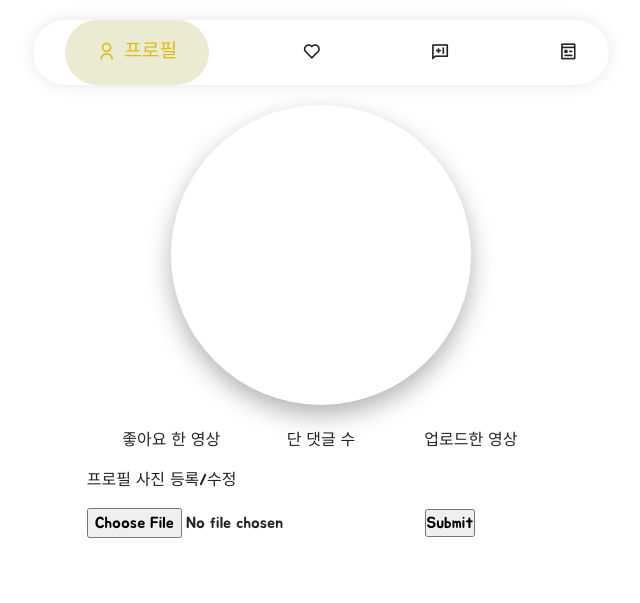
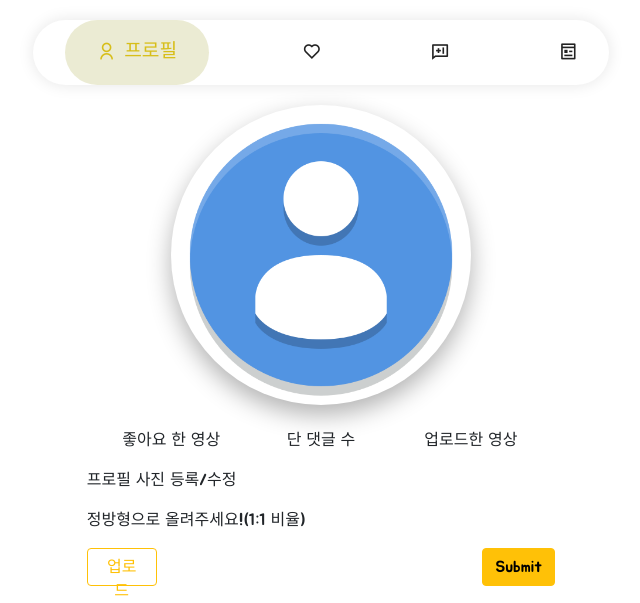
Before and after one commit to urlive123/urlive, a Flask app: template templates/mypage.html in a window 1280 px wide. Shown: the part 280-883 px from the top of the page, without its empty margins (319-959 px from the left). Before the commit the page ends 818 px from the top, so only its background shows below. Run offline with Flask 2, Linux system fonts and the light colour scheme; the template is opened without the code that fills it, so the values that code supplies are empty; some libraries are stand-ins or nearby versions.

Commit message:
feat: "프로필사진 등록/수정 구현", "프로필 사진 업로드, 제출버튼 변경"

```diff
--- a/app.py
+++ b/app.py
@@ -76,8 +76,8 @@ def api_log_in():
             'exp': datetime.datetime.utcnow() + datetime.timedelta(days=1)
         }
         # 서버에서 실행시 디코딩 필요
-        # token = jwt.encode(payload, SECRET_KEY, algorithm='HS256').decode('utf-8')
-        token = jwt.encode(payload, SECRET_KEY, algorithm='HS256')
+        token = jwt.encode(payload, SECRET_KEY, algorithm='HS256').decode('utf-8')
+        # token = jwt.encode(payload, SECRET_KEY, algorithm='HS256')
         return jsonify({'result': 'success', 'token': token})
     else:
         return jsonify(({'result' : 'fail', 'msg': '아이디, 비밀번호가 일치하지 않습니다.'}))
@@ -312,9 +312,9 @@ def get_img():
     token_receive = request.cookies.get('mytoken')
     try:
         payload = jwt.decode(token_receive, SECRET_KEY, algorithms=['HS256'])
-        userinfo = db.urliveUsers.find_one({'id': payload['id']},{'_id':False})
-        print(userinfo)
-        return jsonify({"result": "success", 'userinfo': userinfo})
+        userinfo = db.urliveUsers.find_one({'id': payload['id']})
+        userinfo['_id'] = str(userinfo['_id'])
+        return jsonify({"result": "success", 'userinfo': userinfo,})
     except (jwt.ExpiredSignatureError, jwt.exceptions.DecodeError):
         return redirect(url_for("home"))
 
--- a/static/main.js
+++ b/static/main.js
@@ -134,7 +134,7 @@ function sortbycomment() {
                                               <p class="card-text">${content}</p>
 
                                               <p class="card-writer">작성자: ${userId}</p>
-                                              <p class="card-comment-count">댓글 수: ${count_comment}</p>
+                                              <p class="card-comment-count">댓글 수: ${count_comment}개</p>
                                               <div class="card-wrap">
                                               <button style="color: rgb(253,246,246)" onclick="comment_listing('${objectId}')" href="#" type="button" class="btn btn-you-tube icon-onl" data-bs-toggle="modal" data-bs-target="#detailModal${objectId}">
                                                동영상 재생
--- a/static/mypage.css
+++ b/static/mypage.css
@@ -31,3 +31,16 @@
 .social-description h2 {
   margin-bottom: 15px;
 }
+
+.post-wrap {
+    display: flex;
+    justify-content: space-between;
+    align-items: center;
+    flex-direction: row;
+}
+
+#post-pic {
+    font-size: 1rem;
+    width: 70px;
+    height: 38px;
+}
--- a/static/mypage.js
+++ b/static/mypage.js
@@ -292,7 +292,24 @@ function youtube_parser(url) {
                 $a_like.find("span.like-num").text(response["count"])
             }
         })
+    } else {
+        $.ajax({
+            type: "POST",
+            url: "/api/likes",
+            data: {
+                post_id_give: post_id,
+                type_give: type,
+                action_give: "unlike"
+            },
+            success: function (response) {
+                console.log("unlike")
+                $i_like.addClass("bi-suit-heart").removeClass("bi-suit-heart-fill")
+                $a_like.find("span.like-num").text(response["count"])
             }
+        })
+
+    }
+
 }
 
 //by현서 로그아웃 기능
@@ -338,7 +355,7 @@ function youtube_parser(url) {
 function showMyActivity() {
     $('.wrapper').show()
     if ($('#profile_id').children().length == 0){
-    $('#profile_id').append(userId)
+    $('#profile_id').append(`<h3>${userId}</h3>`)
     }
     $('#live_section').empty()
     $.ajax({
@@ -353,7 +370,6 @@ function showMyActivity() {
                     count++
                 }
             }
-            console.log('len',$('#profile_upload').children().length)
             if ($('#profile_upload').children().length == 1) {
                 $('#profile_upload').prepend(`<h3>${count}</h3>`)
             }
@@ -399,6 +415,7 @@ function showMyActivity() {
         }
     })
 }
+// 프로필 이미지 등록
 
 function update_profile() {
     let file = $('#input-pic')[0].files[0]
@@ -427,10 +444,14 @@ function get_img() {
         type: "GET",
         url: "/get_profile",
         data: {},
-        success: function (response) {
+    })
+        .done(function (response) {
             console.log(response['userinfo']['profile_pic_real'])
             pic_path = response['userinfo']['profile_pic_real']
+            if (response['userinfo']['profile_pic_real'] != undefined)
+            {
+            $('.photo-container').empty()
             $('.photo-container').append(`<img style="max-width: 100%; max-height: 100%;" src="../static/${pic_path}" alt="">`)
             }
-    });
+        })
 }
--- a/templates/index.html
+++ b/templates/index.html
@@ -80,12 +80,17 @@
             <div class="modal-body">
                 <div class="form-group">
                     <label for="register-id" class="col-form-label">ID</label>
-                    <input type="text" class="form-control" id="register-id">
+                    <input type="text" class="form-control" id="register-id" pattern="[A-Za-z]+">
                 </div>
                 <div class="form-group">
                     <label for="register-password" class="col-form-label">Password</label>
                     <input type="password" class="form-control" id="register-password">
                 </div>
+                <div class="form-group">
+                    <label for="register-password-check" class="col-form-label">Password 확인</label>
+                    <input type="password" class="form-control" id="register-password-check">
+                </div>
+
             </div>
             <div class="modal-footer">
                 <button type="button" class="btn btn-secondary" data-bs-dismiss="modal">닫기</button>
--- a/templates/mypage.html
+++ b/templates/mypage.html
@@ -67,9 +67,10 @@
     <div class="wrapper">
         <div class="container">
             <div class="photo-container">
-
+                <img style="max-width: 100%; max-height: 100%;" src="../static/profile_pics/profileex.png" alt="">
             </div>
-            <h3 class="profile_title" id="profile_id"></h3>
+                <div class="profile_title" id="profile_id">
+                </div>
             <div class="content">
                 <div class="social-description" id="profile_like">
                     <p>좋아요 한 영상</p>
@@ -82,9 +83,14 @@
                 </div>
             </div>
         </div>
+
             <p>프로필 사진 등록/수정</p>
-            <input id="input-pic" type="file" name="file"/>
-            <input onclick="update_profile()" type="submit"/>
+            <p>정방형으로 올려주세요!(1:1 비율)</p>
+        <div class="post-wrap">
+            <label class="btn btn-outline-warning" for="input-pic" id="post-pic">업로드</label>
+            <input id="input-pic" type="file" name="file" style="display:none;"/>
+            <input class="btn btn-warning" onclick="update_profile()" type="submit"/>
+        </div>
     </div>
 </div>
 </div>
```
Also changed, not shown: static/index.js (+8 -0 lines), static/profile_pics/newbie.jpg (added), static/profile_pics/newbie2.jpg (added), static/profile_pics/newbie3.jpg (added), static/profile_pics/profileex.png (renamed from static/profileex.png). Lines whose indentation alone changed are shown as unchanged.
